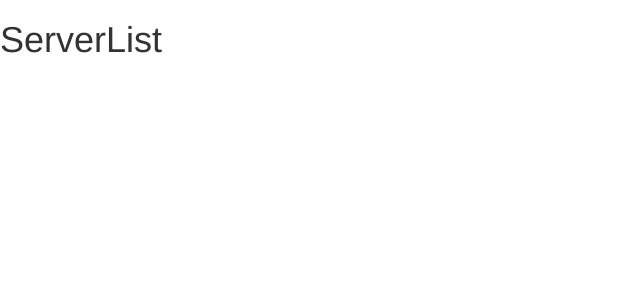
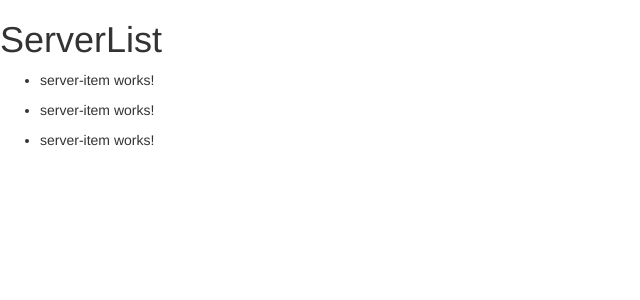
Before and after one commit to elvan/server-list-app-angular-basics, an Angular app: page / in a window 1280 px wide. Shown: the top 300 px of the page, without its empty margins (0-640 px from the left). Built offline with nearby package versions, Linux system fonts and the light colour scheme.

Commit message:
creating a server-item component

```diff
--- a/src/app/app.component.html
+++ b/src/app/app.component.html
@@ -1 +1,13 @@
 <h1>ServerList</h1>
+
+<ul>
+  <li>
+    <app-server-item></app-server-item>
+  </li>
+  <li>
+    <app-server-item></app-server-item>
+  </li>
+  <li>
+    <app-server-item></app-server-item>
+  </li>
+</ul>
--- /dev/null
+++ b/src/app/server-item/server-item.component.html
@@ -0,0 +1 @@
+<p>server-item works!</p>
--- /dev/null
+++ b/src/app/server-item/server-item.component.ts
@@ -0,0 +1,12 @@
+import { Component, OnInit } from '@angular/core';
+
+@Component({
+  selector: 'app-server-item',
+  templateUrl: './server-item.component.html',
+  styleUrls: ['./server-item.component.css'],
+})
+export class ServerItemComponent implements OnInit {
+  constructor() {}
+
+  ngOnInit(): void {}
+}
```
Also changed, not shown: src/app/app.module.ts (+5 -9 lines), src/app/server-item/server-item.component.css (added).
